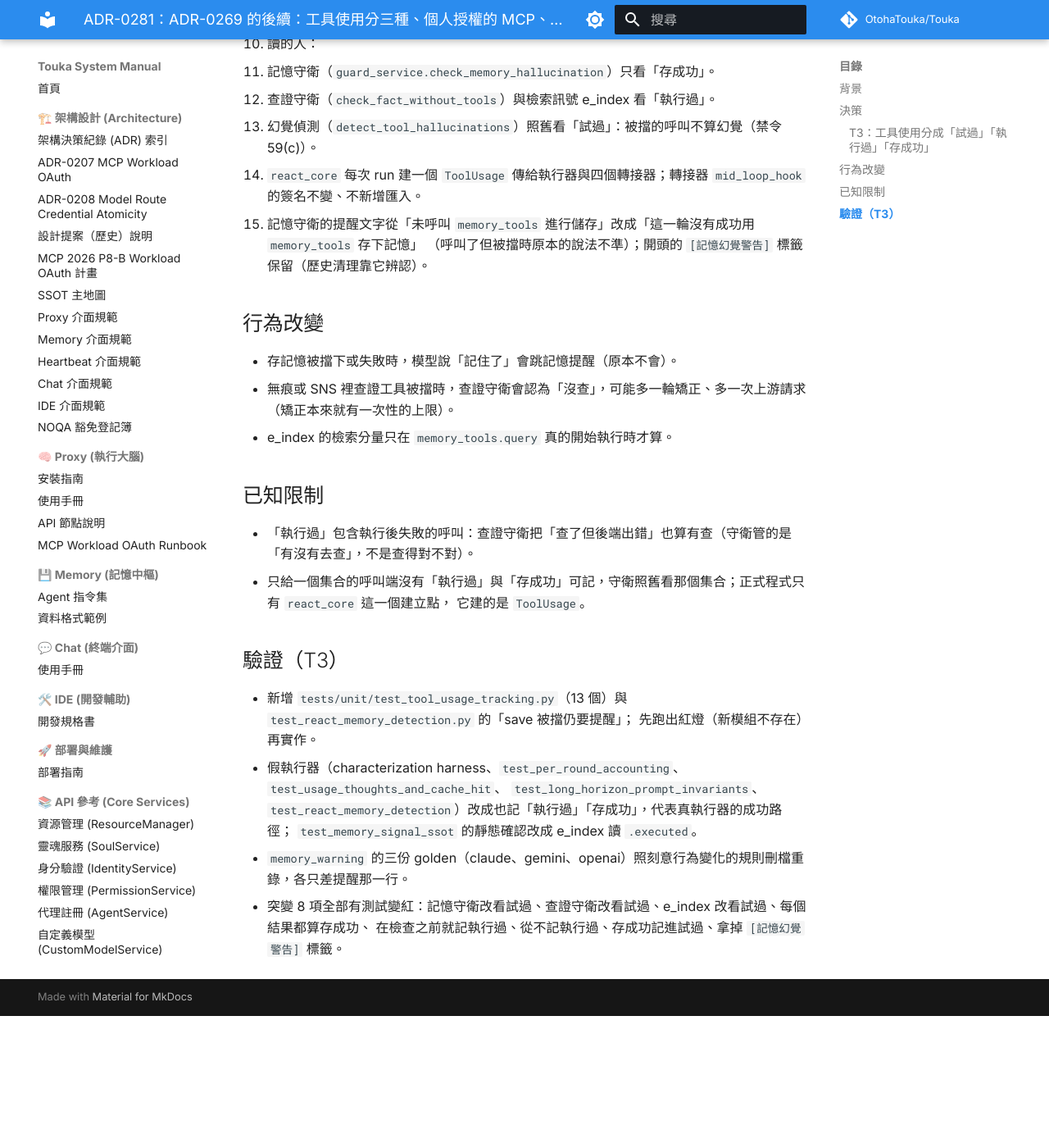
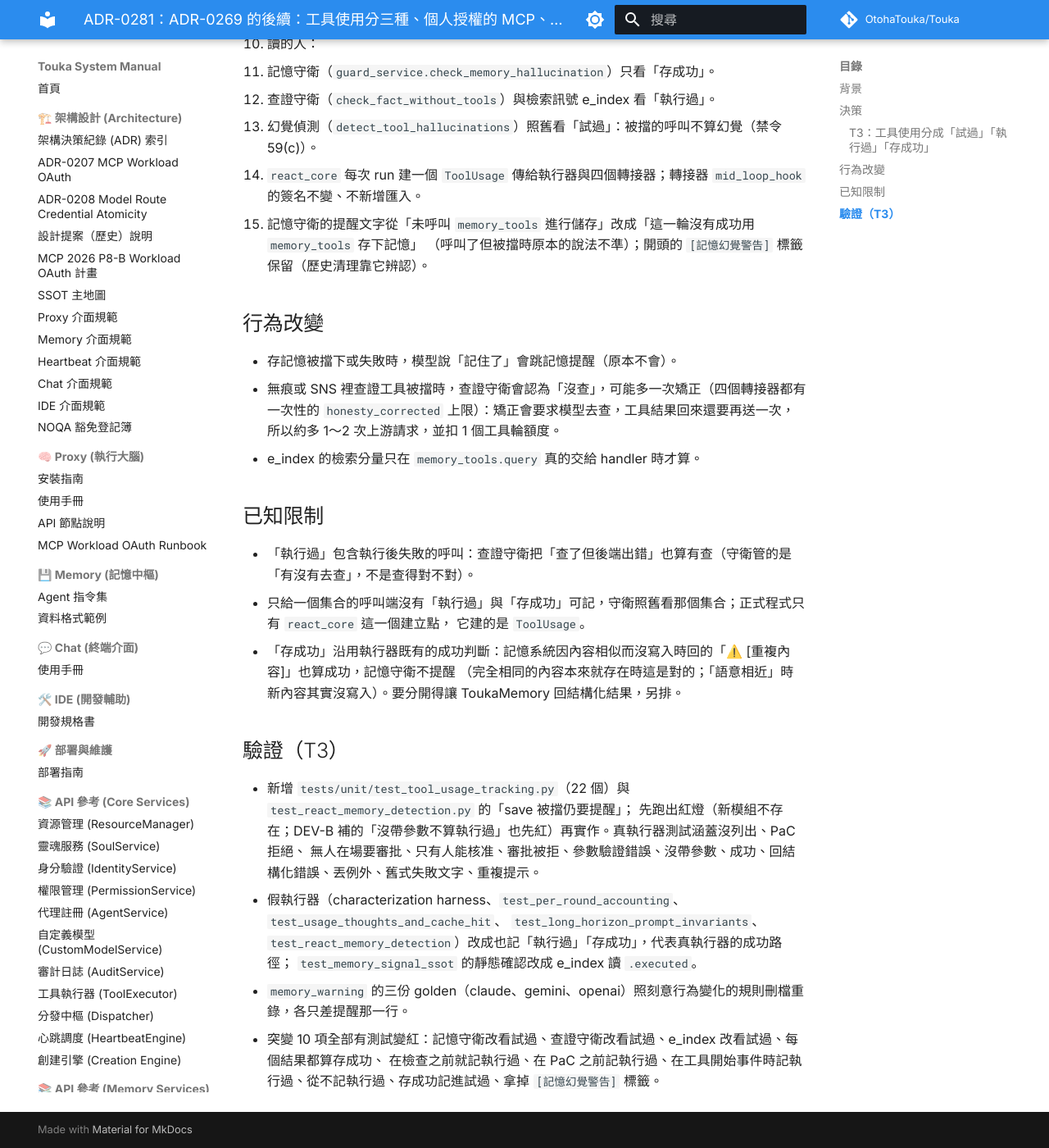
Before and after one commit to OtohaTouka/Touka, an MkDocs documentation site: the page built from docs/architecture/adr/0281-tool-list-follow-ups.md, in a window 1280 px wide and 1400 px high, scrolled down 1278 px. Shown: the whole window at 82% size. Built offline with MkDocs 1.6.1 and Material for MkDocs 9.7.7, drawn with Linux system fonts in a browser that asks for light colours; comment, search, counter and statistics services are not loaded; before the commit the page ends 2517 px from its top, so only the background shows below that; some of the changed text lies outside the part shown.

Commit message:
fix(guards): count a call as executed only when the handler runs
DEV-B found that a call rejected for missing arguments still counted as
executed because the record sat at the tool_start event. The executor now
records executed right before handing the call to the handler. New tests pin
every early return (policy deny, headless confirm, human-only, rejected card,
argument validation, missing arguments) as not executed. Tests import all
three record functions from utils; ADR-0281 notes the extra upstream requests
and the duplicate-notice limit.

Co-Authored-By: Claude Opus 5.5 <noreply@anthropic.com>

```diff
--- a/docs/architecture/adr/0281-tool-list-follow-ups.md
+++ b/docs/architecture/adr/0281-tool-list-follow-ups.md
@@ -34,8 +34,8 @@ ADR-0269 讓模型只能執行這一輪列給它的工具，另開三件事：
      匯入路徑照常可用。
 2. 執行器（`ToolExecutor.execute_to_queue`）：
    - 「試過」照舊在最前面記（幻覺偵測用）。
-   - 「執行過」在送出工具開始事件的那一刻記；在那之前的所有提前返回（找不到、沒列出、角色權限、PaC、審批、參數驗證）
-     都不算執行過。
+   - 「執行過」在真正交給 handler（原生、外掛或 MCP）之前記；在那之前的所有提前返回（找不到、沒列出、角色權限、PaC、
+     審批、參數驗證、沒帶參數）都不算執行過。
    - 「存成功」在結果判定成功（`is_success`）時記；工具回結構化錯誤或丟例外都不算。
 3. 讀的人：
    - 記憶守衛（`guard_service.check_memory_hallucination`）只看「存成功」。
@@ -48,22 +48,27 @@ ADR-0269 讓模型只能執行這一輪列給它的工具，另開三件事：
 ## 行為改變
 
 - 存記憶被擋下或失敗時，模型說「記住了」會跳記憶提醒（原本不會）。
-- 無痕或 SNS 裡查證工具被擋時，查證守衛會認為「沒查」，可能多一輪矯正、多一次上游請求（矯正本來就有一次性的上限）。
-- e_index 的檢索分量只在 `memory_tools.query` 真的開始執行時才算。
+- 無痕或 SNS 裡查證工具被擋時，查證守衛會認為「沒查」，可能多一次矯正（四個轉接器都有一次性的 `honesty_corrected`
+  上限）：矯正會要求模型去查，工具結果回來還要再送一次，所以約多 1～2 次上游請求，並扣 1 個工具輪額度。
+- e_index 的檢索分量只在 `memory_tools.query` 真的交給 handler 時才算。
 
 ## 已知限制
 
 - 「執行過」包含執行後失敗的呼叫：查證守衛把「查了但後端出錯」也算有查（守衛管的是「有沒有去查」，不是查得對不對）。
 - 只給一個集合的呼叫端沒有「執行過」與「存成功」可記，守衛照舊看那個集合；正式程式只有 `react_core` 這一個建立點，
   它建的是 `ToolUsage`。
+- 「存成功」沿用執行器既有的成功判斷：記憶系統因內容相似而沒寫入時回的「⚠️ [重複內容]」也算成功，記憶守衛不提醒
+  （完全相同的內容本來就存在時這是對的；「語意相近」時新內容其實沒寫入）。要分開得讓 ToukaMemory 回結構化結果，另排。
 
 ## 驗證（T3）
 
-- 新增 `tests/unit/test_tool_usage_tracking.py`（13 個）與 `test_react_memory_detection.py` 的「save 被擋仍要提醒」；
-  先跑出紅燈（新模組不存在）再實作。
+- 新增 `tests/unit/test_tool_usage_tracking.py`（22 個）與 `test_react_memory_detection.py` 的「save 被擋仍要提醒」；
+  先跑出紅燈（新模組不存在；DEV-B 補的「沒帶參數不算執行過」也先紅）再實作。真執行器測試涵蓋沒列出、PaC 拒絕、
+  無人在場要審批、只有人能核准、審批被拒、參數驗證錯誤、沒帶參數、成功、回結構化錯誤、丟例外、舊式失敗文字、重複提示。
 - 假執行器（characterization harness、`test_per_round_accounting`、`test_usage_thoughts_and_cache_hit`、
   `test_long_horizon_prompt_invariants`、`test_react_memory_detection`）改成也記「執行過」「存成功」，代表真執行器的成功路徑；
   `test_memory_signal_ssot` 的靜態確認改成 e_index 讀 `.executed`。
 - `memory_warning` 的三份 golden（claude、gemini、openai）照刻意行為變化的規則刪檔重錄，各只差提醒那一行。
-- 突變 8 項全部有測試變紅：記憶守衛改看試過、查證守衛改看試過、e_index 改看試過、每個結果都算存成功、
-  在檢查之前就記執行過、從不記執行過、存成功記進試過、拿掉 `[記憶幻覺警告]` 標籤。
+- 突變 10 項全部有測試變紅：記憶守衛改看試過、查證守衛改看試過、e_index 改看試過、每個結果都算存成功、
+  在檢查之前就記執行過、在 PaC 之前記執行過、在工具開始事件時記執行過、從不記執行過、存成功記進試過、拿掉
+  `[記憶幻覺警告]` 標籤。
```
Also changed, not shown: docs/CHANGELOG.md (+1 -1 lines), docs/architecture/MEMORY_INTERFACE.md (+1 -1 lines), docs/architecture/SSOT_MASTER_MAP.md (+1 -1 lines), docs/architecture/adr/0269-advertised-tool-list-enforcement.md (+1 -1 lines), 8 other files.
